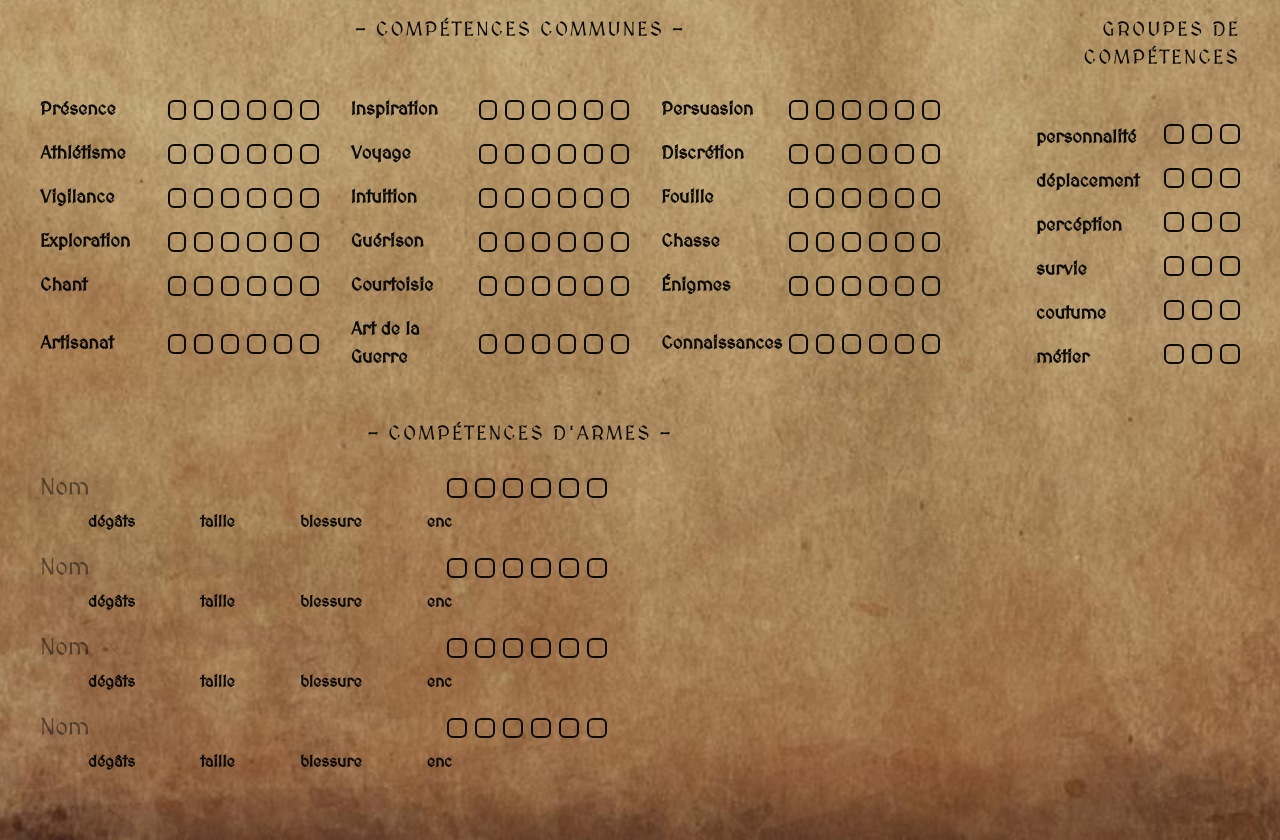
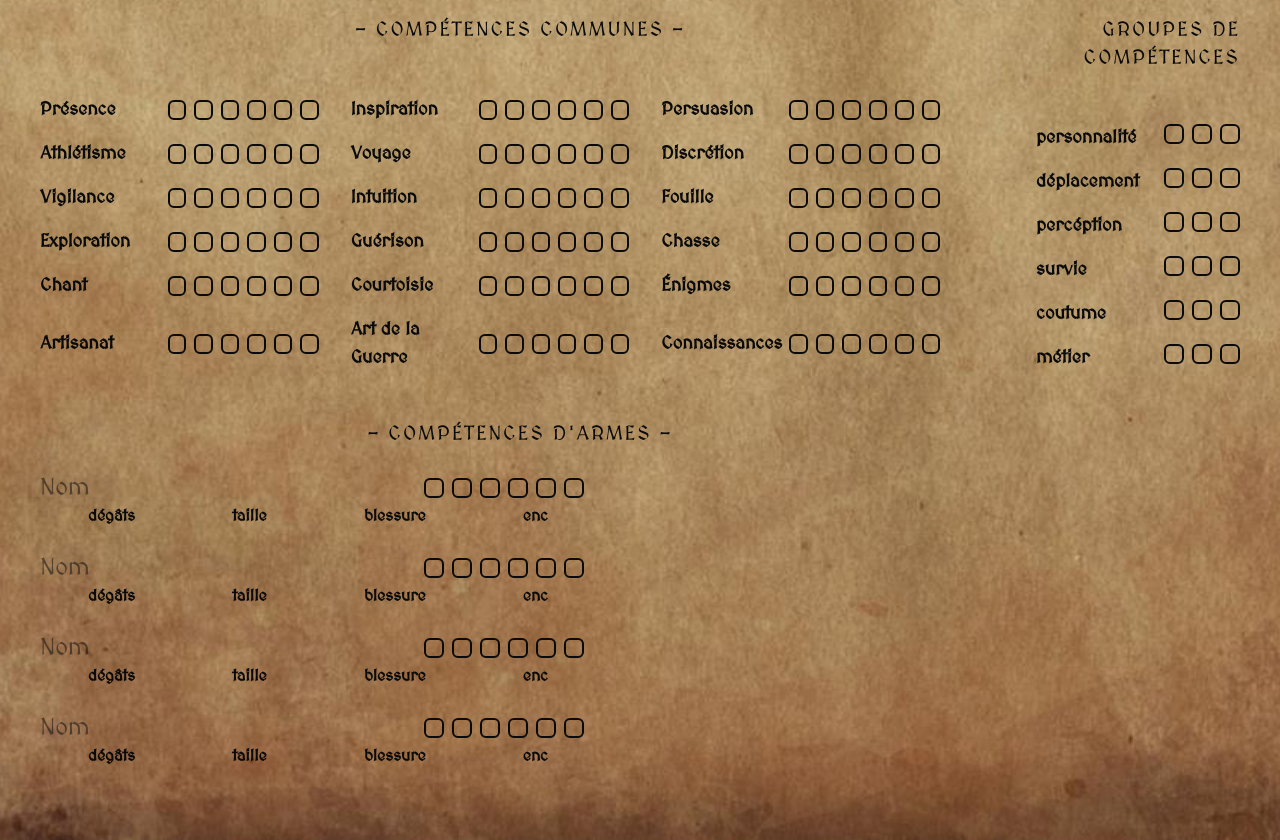
Before and after one commit to Juntakk/anneau-unique, a Next.js app: page /1 in a window 1280 px wide. Shown: the part 1099-1939 px from the top of the page. Built offline with nearby package versions, Linux system fonts and the light colour scheme.

Commit message:
fix: adjust input width and layout in WeaponRow component

```diff
--- a/app/[name]/components/weapon-row.tsx
+++ b/app/[name]/components/weapon-row.tsx
@@ -4,11 +4,11 @@ const WeaponRow = () => (
   <div className="flex flex-wrap justify-start items-center gap-x-4 mb-4 w-full">
     <input
       type="text"
-      className="min-w-[295px] outline-none text-2xl mr-24"
+      className="min-w-[200px] outline-none text-2xl mr-24"
       placeholder="Nom"
     />
     <Competence />
-    <div className="ml-12">
+    <div className="ml-12 flex gap-x-4 gap-y-2">
       <LabeledInput label="dégâts" />
       <LabeledInput label="taille" />
       <LabeledInput label="blessure" />
```
